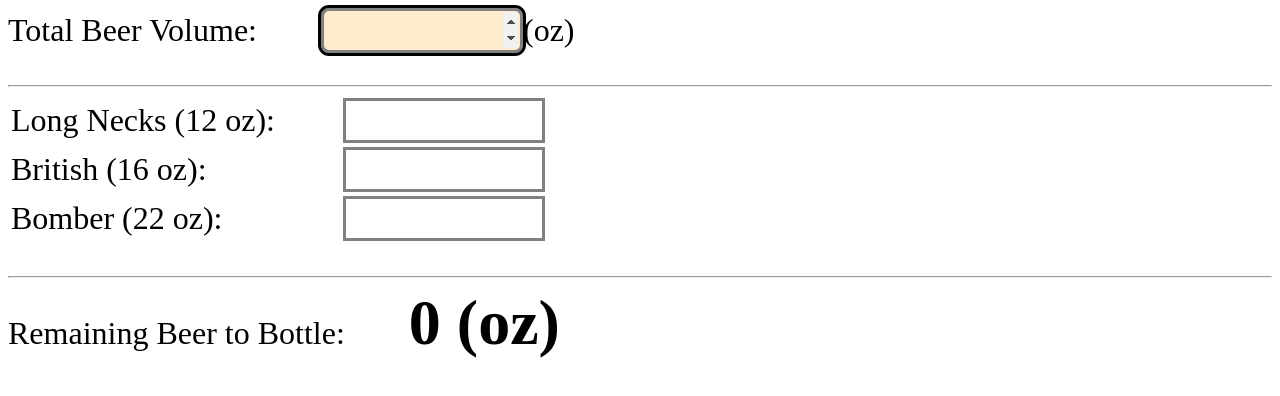
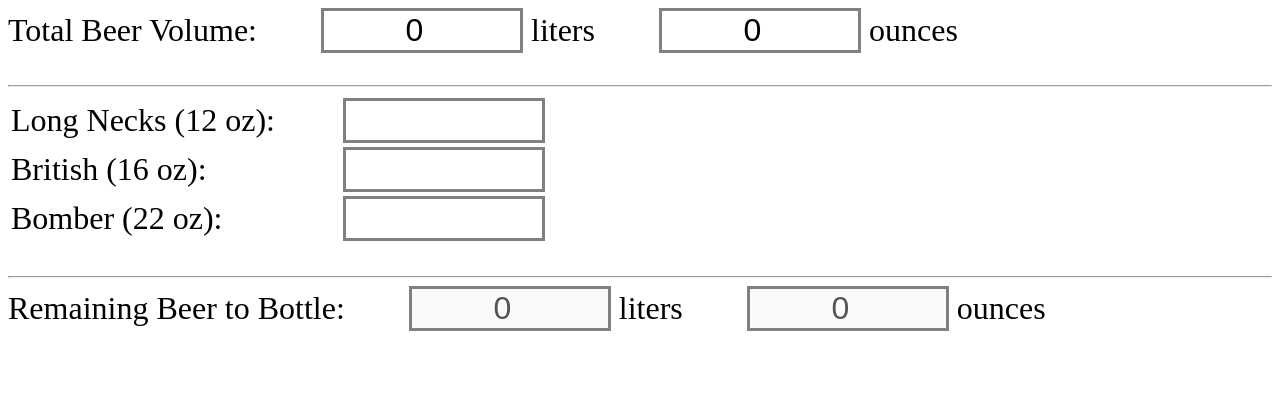
Before and after one commit to cobrew/bottlit, a Preact app: page / in a window 1280 px wide. Shown: the top 396 px of the page. Built offline with nearby package versions, Linux system fonts and the light colour scheme.

Commit message:
Issue #2: Reusable Volume component and a cool Quantity class.

```diff
--- /dev/null
+++ b/src/components/liquid-volume-input.tsx
@@ -0,0 +1,61 @@
+import { Component, h } from 'preact';
+import { LiquidVolume, LITRE, OZ } from '../units/liquid-volume.js';
+import { Quantity, UnitDescriptor } from '../units/quantity.js';
+
+interface LiquidVolumeProps {
+  editable: boolean;
+  labelString: string;
+  /** Only set when editable is false. */
+  volume?: Quantity;
+  updateQuantityFn?: (LiquidVolume) => void;
+}
+
+interface LiquidVolumeState {
+  volume: LiquidVolume;
+}
+
+export class LiquidVolumeInput extends Component<LiquidVolumeProps, LiquidVolumeState> {
+  state = { volume: new LiquidVolume(0) };
+
+  handleChangeInput(e: Event, unitType: UnitDescriptor, props: LiquidVolumeProps) {
+    const inputEl = e.target as HTMLInputElement;
+    const val = new LiquidVolume(inputEl.valueAsNumber, unitType);
+    this.setState({
+      volume: val,
+    });
+    if (props.updateQuantityFn) {
+      props.updateQuantityFn(val);
+    }
+  };
+
+  handleFocus(evt: Event) {
+    const inputEl = evt.target as HTMLInputElement;
+    inputEl.select();
+  }
+
+  render(props: LiquidVolumeProps) {
+    return (
+      <div>
+        <label>{props.labelString}:</label>
+        <input
+          type="number"
+          disabled={!props.editable}
+          value={this.props.editable ? this.state.volume.get(LITRE) : this.props.volume.get(LITRE)}
+          onFocus={this.handleFocus}
+          onInput={(evt) => this.handleChangeInput(evt, LITRE, props)}
+          placeholder="Litres"
+        />
+        <span> liters</span>
+        <input
+          type="number"
+          disabled={!props.editable}
+          value={this.props.editable ? this.state.volume.get(OZ) : this.props.volume.get(OZ)}
+          onFocus={this.handleFocus}
+          onInput={(evt) => this.handleChangeInput(evt, OZ, props)}
+          placeholder="Ounces"
+        />
+        <span> ounces</span>
+      </div>
+    );
+  }
+}
--- a/src/index.tsx
+++ b/src/index.tsx
@@ -1,41 +1,36 @@
 import { Component, h, render } from 'preact';
 import { BottleInput } from './bottle-input.js';
 import { BottleInfo, BritishBottleInfo, BomberBottleInfo, IndustryStandardBottleInfo } from './bottle-types.js';
+import { LiquidVolumeInput } from './components/liquid-volume-input.js';
+import { LiquidVolume, OZ } from './units/liquid-volume.js';
 
 interface BottlitProps {}
 
 interface BottlitState {
-  beerTotalVolume: number; // Ounces for now
-  beerRemainingVolume: number;
+  beerTotalVolume: LiquidVolume; // Ounces for now
+  beerRemainingVolume: LiquidVolume;
 }
 
 /**
  * The main app class for BottLit, the beer bottling calculator.
  */
 export class Bottlit extends Component<BottlitProps, BottlitState> {
-  state: BottlitState = { beerTotalVolume: 0, beerRemainingVolume: 0 };
+  state: BottlitState = {
+    beerTotalVolume: new LiquidVolume(0),
+    beerRemainingVolume: new LiquidVolume(0),
+  };
   volumesUsedMap: Map<BottleInfo, number> = new Map();
 
   constructor() {
     super();
-
-    this.state = {
-      beerTotalVolume: 0,
-      beerRemainingVolume: 0,
-    };
 
     [IndustryStandardBottleInfo, BritishBottleInfo, BomberBottleInfo].forEach(info => {
       this.volumesUsedMap.set(info, 0);
     });
   }
 
-  changeBeerVolume(evt: Event) {
-    evt.preventDefault();
-    const totalVolumeEl = evt.currentTarget as HTMLInputElement;
-
-    const beerTotalVolume = parseInt(totalVolumeEl.value);
+  changeBeerVolume(beerTotalVolume: LiquidVolume) {
     const beerRemainingVolume = this.getRemainingVolume(beerTotalVolume);
-
     this.setState({ beerTotalVolume, beerRemainingVolume });
   }
 
@@ -56,25 +51,23 @@ export class Bottlit extends Component<BottlitProps, BottlitState> {
    * Returns the amount not bottled, given a total volume and the bottles being used.
    * Makes no state updates.
    */
-  private getRemainingVolume(totalVol: number): number {
-    let volumeRemaining = totalVol;
+  private getRemainingVolume(totalVol: LiquidVolume): LiquidVolume {
+    let volumeRemaining = totalVol.get(OZ);
     for (const [bottleInfo, numBottles] of this.volumesUsedMap) {
       if (Number.isNaN(numBottles) || numBottles < 0) {
         continue;
       }
       volumeRemaining -= (bottleInfo.bottleVolume * numBottles);
     }
-    return volumeRemaining;
+    return new LiquidVolume(volumeRemaining, OZ);
   }
 
   render() {
     return (
       <div>
         <section>
-          <label for="total-volume">Total Beer Volume:</label>
-          <input type="number" id="total-volume" autofocus
-                 onInput={(evt) => this.changeBeerVolume(evt)}></input>
-          <span>(oz)</span>
+          <LiquidVolumeInput editable={true} labelString='Total Beer Volume'
+              updateQuantityFn={(q) => this.changeBeerVolume(q)} />
         </section>
 
         <hr />
@@ -92,8 +85,9 @@ export class Bottlit extends Component<BottlitProps, BottlitState> {
         <hr />
 
         <section>
-          <label for="remaining-volume">Remaining Beer to Bottle:</label>
-          <span id="remaining-volume">{this.state.beerRemainingVolume} (oz)</span>
+          <LiquidVolumeInput editable={false}
+                             volume={this.state.beerRemainingVolume}
+                             labelString='Remaining Beer to Bottle'/>
         </section>
       </div>
     );
--- /dev/null
+++ b/src/units/liquid-volume.ts
@@ -0,0 +1,17 @@
+
+/**
+ * Base metric unit for measuring liquid volume is the Litre.
+ */
+
+import { Quantity, UnitDescriptor } from './quantity.js';
+
+export const ML: UnitDescriptor = { factor: 1, description: 'ML'};
+export const LITRE: UnitDescriptor = { factor: 0.001, description: 'L' };
+export const OZ: UnitDescriptor = { factor: 0.033814, description: 'OZ' };
+export const GAL: UnitDescriptor = { factor: 0.000264172, description: 'GAL' };
+
+export class LiquidVolume extends Quantity {
+  constructor(value: number, startingUnit?: UnitDescriptor) {
+    super(ML, [LITRE, OZ, GAL], value, startingUnit);
+  }
+}
--- a/src/units/quantity.ts
+++ b/src/units/quantity.ts
@@ -1,9 +1,43 @@
 
-export interface Quantity<AnyUnitType> {
-  value: number;
-  type: AnyUnitType;
+export interface UnitDescriptor {
+  description?: string;
+  /** Multiply the base value by this to get to the base unit. */
+  factor: number;
 }
 
-export function qToString<T>(q: Quantity<T>): string {
-  return `${q.type}:${q.value}`;
+/**
+ * Represents a generic quantity in some base unit. Extend this to get more semantical!
+ */
+export class Quantity {
+  private value: number;
+
+  constructor(private readonly baseUnit: UnitDescriptor,
+              private readonly otherUnits: UnitDescriptor[],
+              val: number,
+              startingUnit: UnitDescriptor = baseUnit) {
+    this.set(val, startingUnit);
+  }
+
+  get(unitType: UnitDescriptor = this.baseUnit): number {
+    if (unitType === this.baseUnit) return this.value;
+    let unitDescIndex = this.otherUnits.indexOf(unitType);
+    if (unitDescIndex === -1) {
+      throw `Cannot convert to unit ${unitType.description}`;
+    }
+
+    return this.value * this.otherUnits[unitDescIndex].factor;
+  }
+
+  set(newValue: number, unitType: UnitDescriptor = this.baseUnit) {
+    if (unitType === this.baseUnit) {
+      this.value = newValue;
+      return;
+    }
+
+    let unitDescIndex = this.otherUnits.indexOf(unitType);
+    if (unitDescIndex === -1) {
+      throw `Cannot set with units ${unitType.description}`;
+    }
+    this.value = newValue / this.otherUnits[unitDescIndex].factor;
+  }
 }
```
Also changed, not shown: src/units/fluid-volume.ts (deleted, +0 -81 lines).
